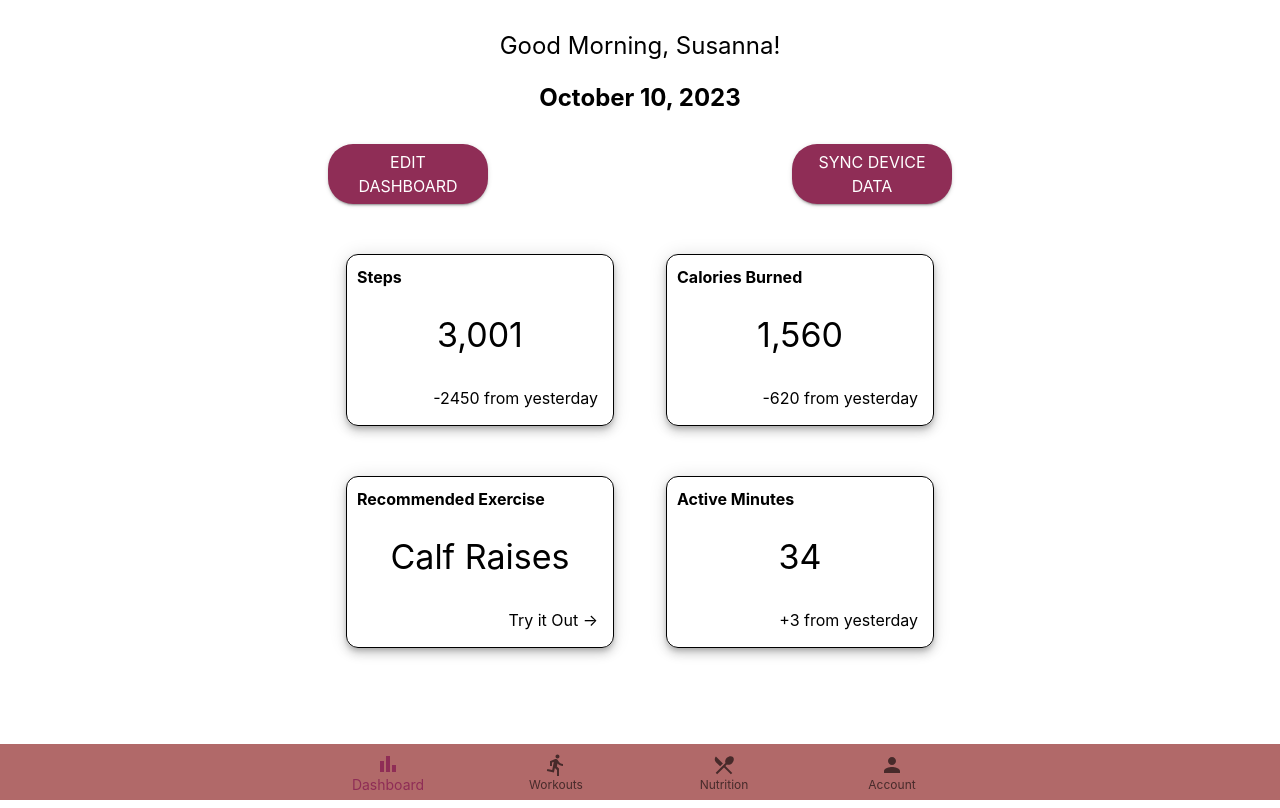
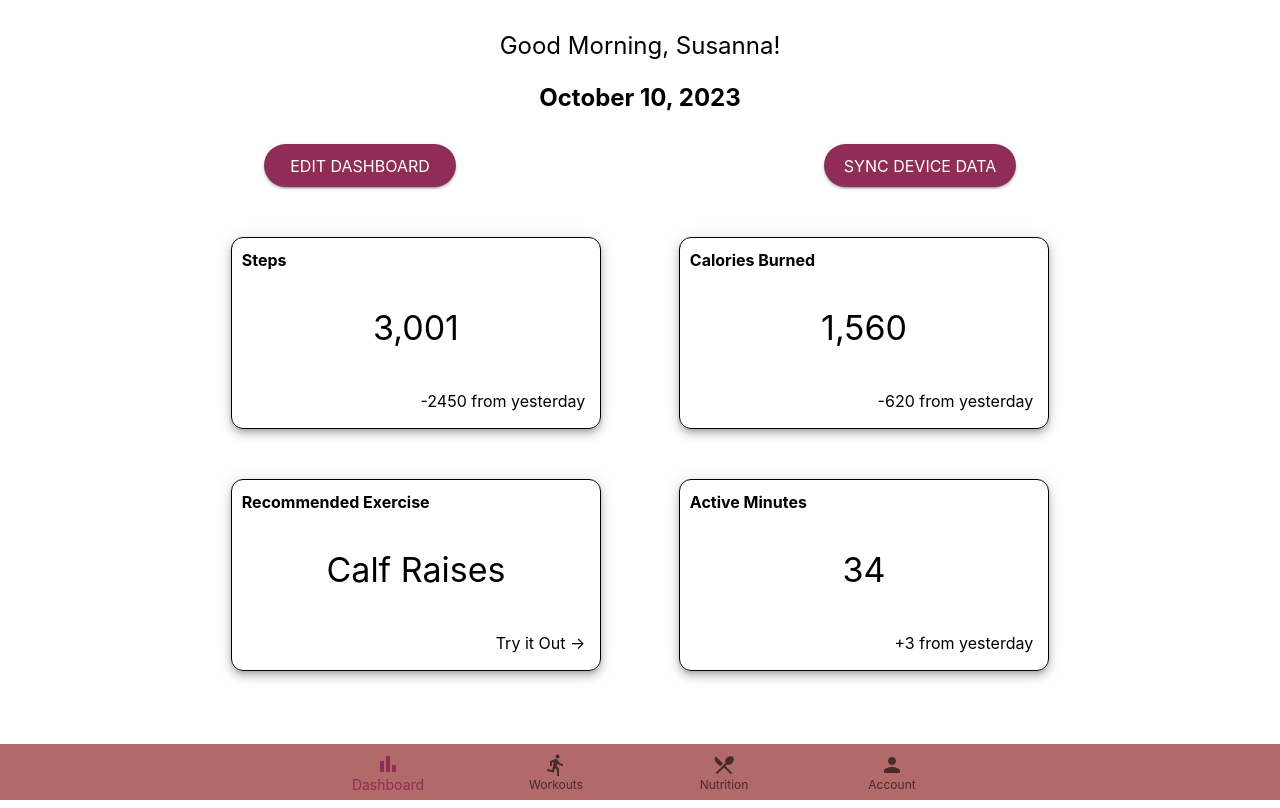
Before and after one commit to joshchyeonlee/EZFit, a React (Create React App) app: page /Dashboard in a window 1280 px wide. Built offline with nearby package versions, Linux system fonts and the light colour scheme.

Commit message:
Adjusted witdh of widgets

```diff
--- a/src/components/dashboard/Dashboard.tsx
+++ b/src/components/dashboard/Dashboard.tsx
@@ -49,7 +49,7 @@ const DashboardCard = ({
       <Typography
         variant={"h4"}
         textAlign={"center"}
-        padding={"20px"}
+        padding={"30px"}
         color={"black"}
       >
         {middleText}
@@ -87,7 +87,7 @@ function Dashboard() {
             October 10, 2023
           </Typography>
         </Box>
-        <Box display={"flex"} justifyContent={"space-between"} width={"50%"}>
+        <Box display={"flex"} justifyContent={"space-between"} width={"60%"}>
           <DashboardButton title={"Edit Dashboard"} />
           <DashboardButton title={"Sync Device Data"} />
         </Box>
@@ -95,7 +95,7 @@ function Dashboard() {
           display={"flex"}
           alignItems={"center"}
           flexDirection={"column"}
-          width={"50%"}
+          width={"70%"}
           justifyContent={"space-between"}
           padding={"50px"}
         >
```
